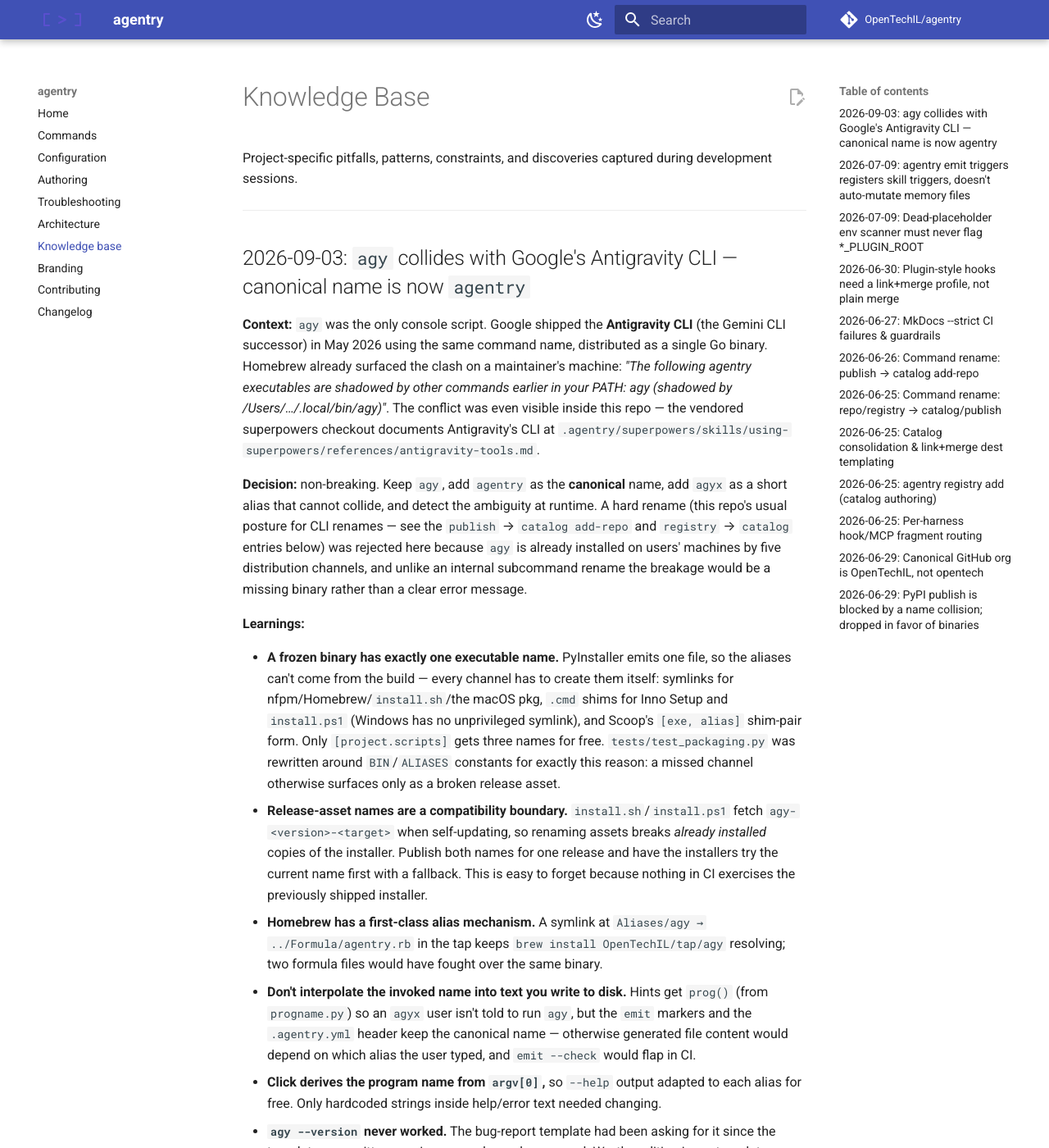
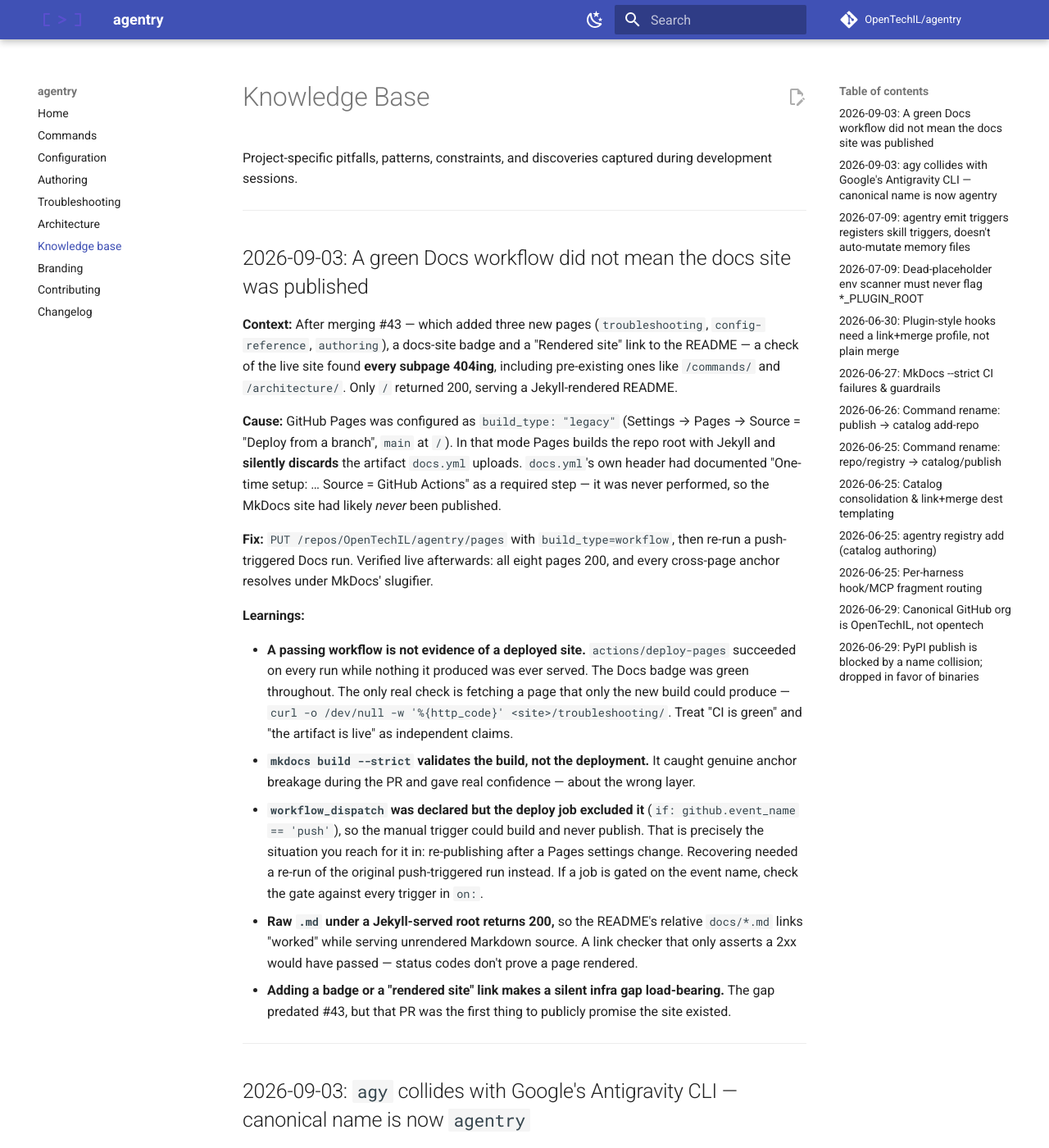
Before and after one commit to OpenTechIL/agentry, an MkDocs documentation site: the page built from docs/knowledge-base.md, in a window 1280 px wide and 1400 px high. Shown: the whole window at 82% size. Built offline with MkDocs 1.6.1 and Material for MkDocs 9.7.7, drawn with Linux system fonts in a browser that asks for light colours; comment, search, counter and statistics services are not loaded.

Commit message:
ci(docs): let workflow_dispatch actually deploy, and record why the site was never published
The MkDocs site had never been served. GitHub Pages was set to `build_type: "legacy"`
(Deploy from a branch), so Pages built the repo root with Jekyll and silently discarded the
artifact this workflow uploads — while every Docs run reported success and the badge stayed
green. `docs.yml`'s own header documented the required "one-time setup" (Source = GitHub
Actions); it had never been performed. Fixed by setting `build_type=workflow` on the repo,
which is a settings change, not a code one.

Two code-level gaps that made it worse:

- **`workflow_dispatch` could never publish.** The deploy job was gated on
  `github.event_name == 'push'`, so the manual trigger built and stopped — useless in the
  exact case you reach for it, re-publishing after a Pages config change. Recovering needed
  a re-run of the original push-triggered run. Now gated on `!= 'pull_request'`, which keeps
  PR builds non-deploying while letting a dispatch through.
- **The header comment described the setup as pending.** It now states the requirement, what
  goes wrong when it's not met, and that a green run is not evidence the site is live.

Adds a knowledge-base entry, because the failure mode is subtle and recurs: a passing
workflow and a deployed site are independent claims, `mkdocs build --strict` validates the
build rather than the deployment, and raw `.md` served under Jekyll returns 200 — so a link
checker asserting only 2xx would also have passed.

Verified after the fix: all eight pages 200 on the live site, and every cross-page anchor
resolves under MkDocs' slugifier.

```diff
--- a/docs/knowledge-base.md
+++ b/docs/knowledge-base.md
@@ -1,6 +1,46 @@
 # Knowledge Base
 
 Project-specific pitfalls, patterns, constraints, and discoveries captured during development sessions.
+
+---
+
+## 2026-09-03: A green Docs workflow did not mean the docs site was published
+
+**Context:** After merging #43 — which added three new pages (`troubleshooting`,
+`config-reference`, `authoring`), a docs-site badge and a "Rendered site" link to the
+README — a check of the live site found **every subpage 404ing**, including pre-existing
+ones like `/commands/` and `/architecture/`. Only `/` returned 200, serving a
+Jekyll-rendered README.
+
+**Cause:** GitHub Pages was configured as `build_type: "legacy"` (Settings → Pages → Source
+= "Deploy from a branch", `main` at `/`). In that mode Pages builds the repo root with
+Jekyll and **silently discards** the artifact `docs.yml` uploads. `docs.yml`'s own header
+had documented "One-time setup: … Source = GitHub Actions" as a required step — it was
+never performed, so the MkDocs site had likely *never* been published.
+
+**Fix:** `PUT /repos/OpenTechIL/agentry/pages` with `build_type=workflow`, then re-run a
+push-triggered Docs run. Verified live afterwards: all eight pages 200, and every
+cross-page anchor resolves under MkDocs' slugifier.
+
+**Learnings:**
+
+- **A passing workflow is not evidence of a deployed site.** `actions/deploy-pages`
+  succeeded on every run while nothing it produced was ever served. The Docs badge was
+  green throughout. The only real check is fetching a page that only the new build could
+  produce — `curl -o /dev/null -w '%{http_code}' <site>/troubleshooting/`. Treat "CI is
+  green" and "the artifact is live" as independent claims.
+- **`mkdocs build --strict` validates the build, not the deployment.** It caught genuine
+  anchor breakage during the PR and gave real confidence — about the wrong layer.
+- **`workflow_dispatch` was declared but the deploy job excluded it** (`if: github.event_name
+  == 'push'`), so the manual trigger could build and never publish. That is precisely the
+  situation you reach for it in: re-publishing after a Pages settings change. Recovering
+  needed a re-run of the original push-triggered run instead. If a job is gated on the event
+  name, check the gate against every trigger in `on:`.
+- **Raw `.md` under a Jekyll-served root returns 200,** so the README's relative
+  `docs/*.md` links "worked" while serving unrendered Markdown source. A link checker that
+  only asserts a 2xx would have passed — status codes don't prove a page rendered.
+- **Adding a badge or a "rendered site" link makes a silent infra gap load-bearing.** The
+  gap predated #43, but that PR was the first thing to publicly promise the site existed.
 
 ---
 
```
Also changed, not shown: 1 other file.
